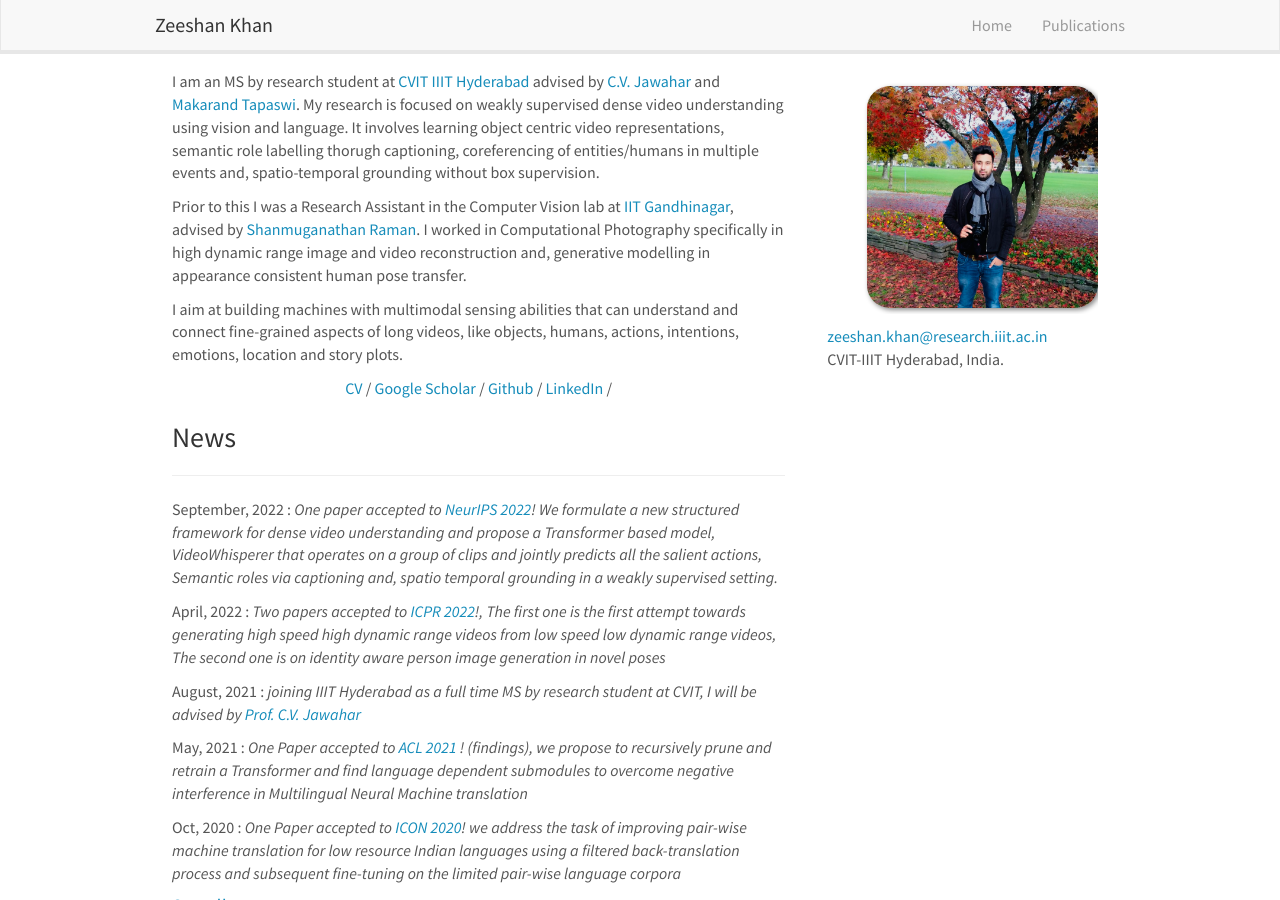
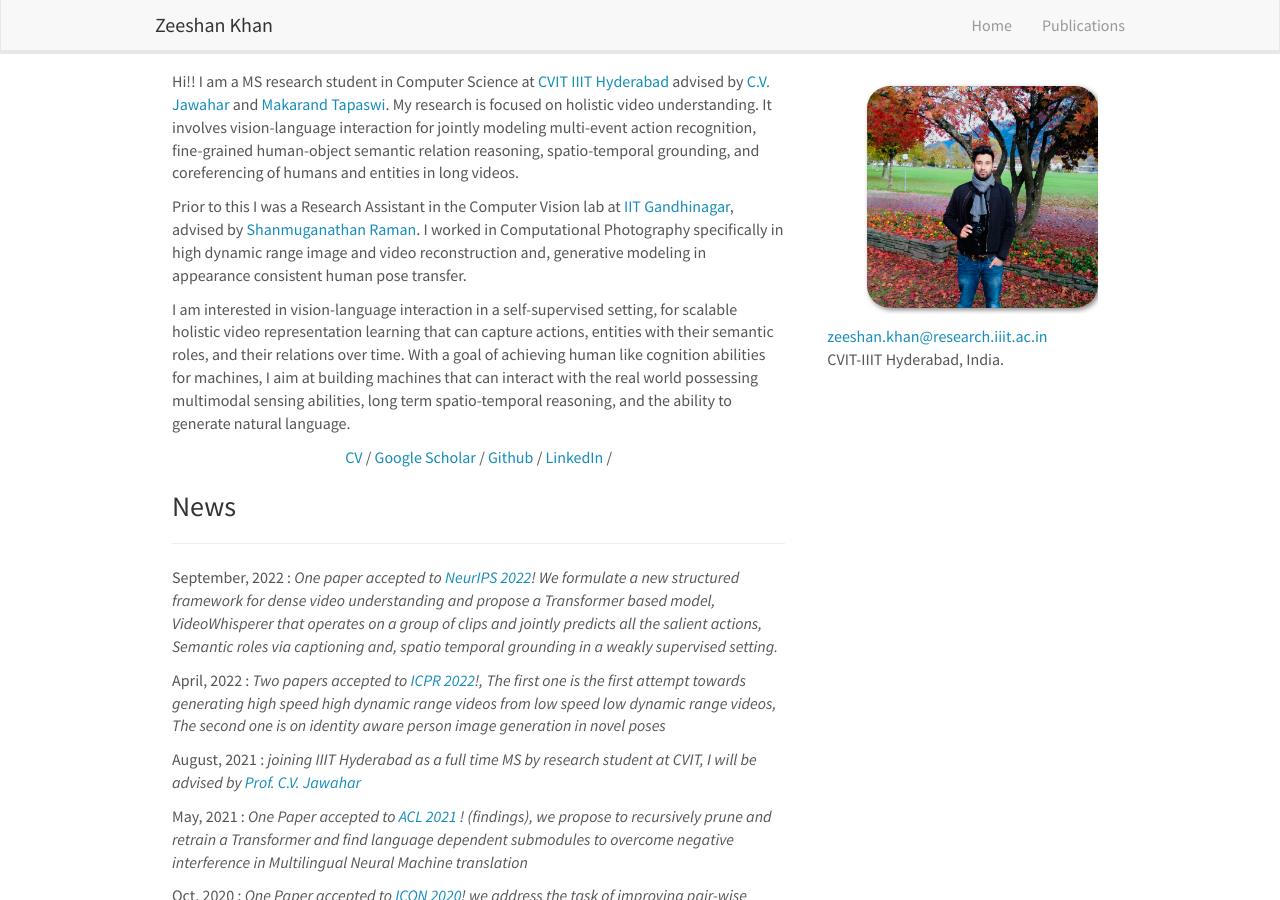
Before and after one commit to zeeshank95/zeeshank95.github.io, a Jekyll site: the page built from _pages/home.md, in a window 1280 px wide and 900 px high. Built offline with Jekyll 4.4.1, drawn with Linux system fonts in a browser that asks for light colours; nearby versions of some CDN libraries.

Commit message:
update home

```diff
--- a/_pages/home.md
+++ b/_pages/home.md
@@ -12,11 +12,11 @@ permalink: /
 
 <div class="col-sm-8">
 
-I am an MS by research student at <a href="http://cvit.iiit.ac.in">CVIT IIIT Hyderabad</a> advised by <a href="https://faculty.iiit.ac.in/~jawahar/index.html">C.V. Jawahar</a> and <a href="https://makarandtapaswi.github.io">Makarand Tapaswi</a>. My research is focused on weakly supervised dense video understanding using vision and language. It involves learning object centric video representations, semantic role labelling thorugh captioning, coreferencing of entities/humans in multiple events and, spatio-temporal grounding without box supervision.
+Hi!! I am a MS research student in Computer Science at <a href="http://cvit.iiit.ac.in">CVIT IIIT Hyderabad</a> advised by <a href="https://faculty.iiit.ac.in/~jawahar/index.html">C.V. Jawahar</a> and <a href="https://makarandtapaswi.github.io">Makarand Tapaswi</a>. My research is focused on holistic video understanding. It involves vision-language interaction for jointly modeling multi-event action recognition, fine-grained human-object semantic relation reasoning, spatio-temporal grounding, and coreferencing of humans and entities in long videos.
 
-Prior to this I was a Research Assistant in the Computer Vision lab at <a href="https://iitgn.ac.in">IIT Gandhinagar</a>, advised by <a href="https://people.iitgn.ac.in/~shanmuga/"> Shanmuganathan Raman</a>. I worked in Computational Photography specifically in high dynamic range image and video reconstruction and, generative modelling in appearance consistent human pose transfer.
+Prior to this I was a Research Assistant in the Computer Vision lab at <a href="https://iitgn.ac.in">IIT Gandhinagar</a>, advised by <a href="https://people.iitgn.ac.in/~shanmuga/"> Shanmuganathan Raman</a>. I worked in Computational Photography specifically in high dynamic range image and video reconstruction and, generative modeling in appearance consistent human pose transfer.
 
-I aim at building machines with multimodal sensing abilities that can understand and connect fine-grained aspects of long videos, like objects, humans, actions, intentions, emotions, location and story plots.
+I am interested in vision-language interaction in a self-supervised setting, for scalable holistic video representation learning that can capture actions, entities with their semantic roles, and their relations over time. With a goal of achieving human like cognition abilities for machines, I aim at building machines that can interact with the real world possessing multimodal sensing abilities, long term spatio-temporal reasoning, and the ability to generate natural language.
 
 <p align="center">
   <a href="./docs/Zeeshan_cv_2022.pdf">CV</a> /
```
Also changed, not shown: images/pubpic/Model_Diagram_Final.jpeg (added), 5 other files.
